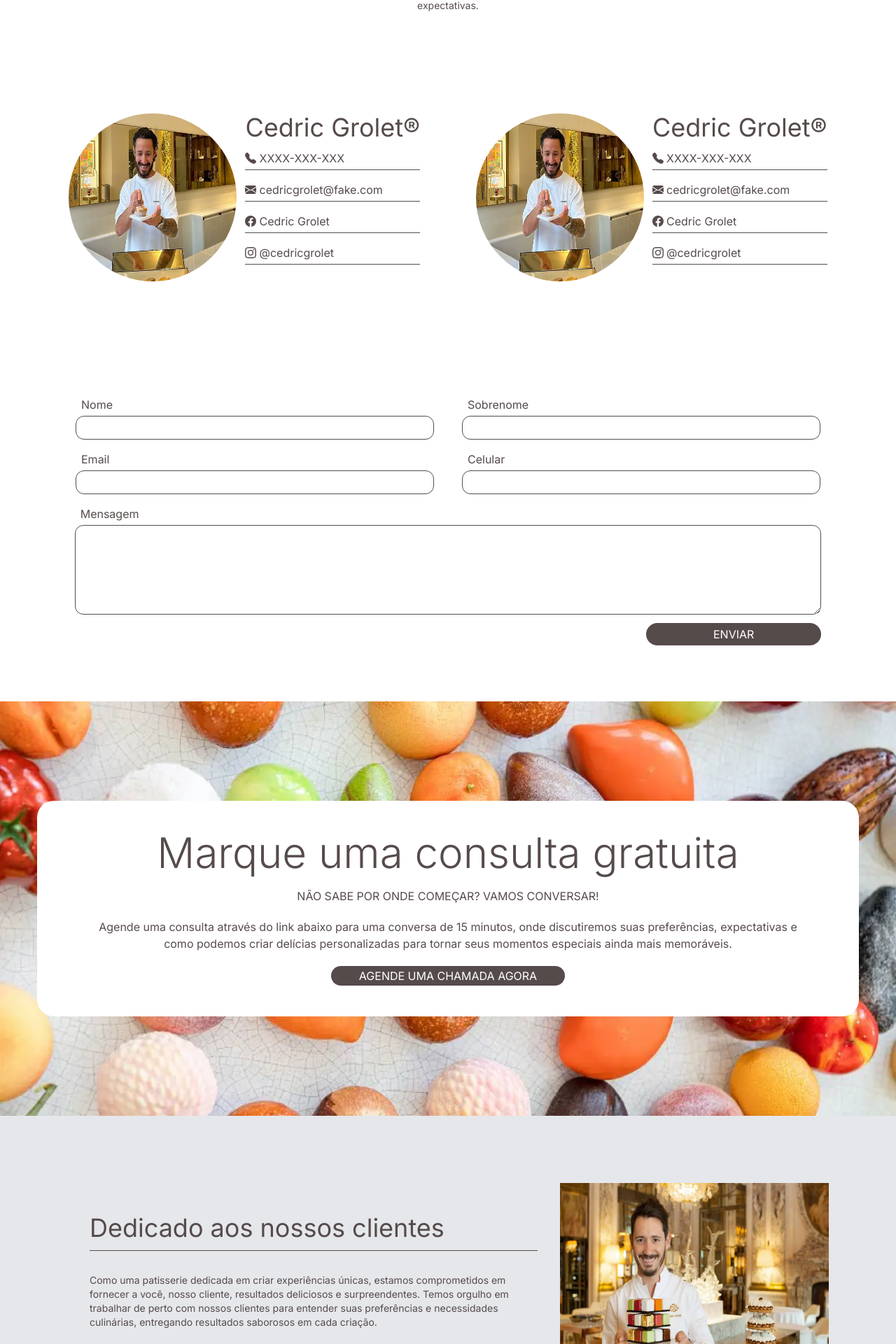
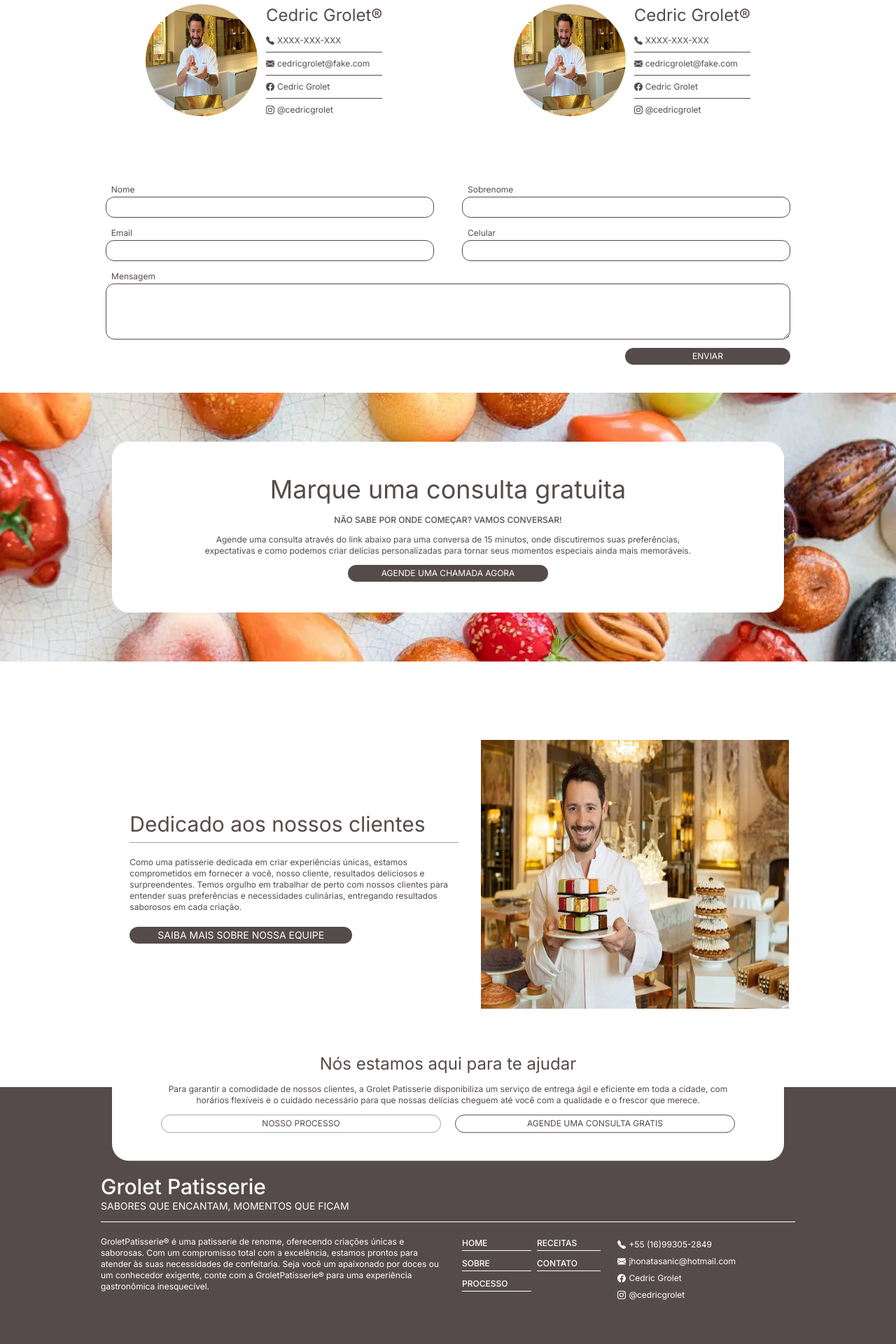
Before and after one commit to JhonatasAnicezio/Grolet_Patisserie, a Next.js app: page /contact in a window 1280 px wide. Shown: the part 350-2270 px from the top of the page at 70% size. Built offline with nearby package versions, Linux system fonts and the light colour scheme.

Commit message:
refactor: css

```diff
--- a/src/app/contact/page.tsx
+++ b/src/app/contact/page.tsx
@@ -5,42 +5,42 @@ import { BsFacebook, BsFillEnvelopeFill, BsFillTelephoneFill, BsInstagram } from
 export default function Contact() {
   return (
     <main className="flex flex-col items-center  pt-space-header">
-      <div className="flex flex-col gap-3 py-16 items-center text-center text-brown-350 w-4/5">
-        <h1 className="text-6xl">Entrar em contato</h1>
-        <h2>CONTATO COM O NOSSO TIME DE ATENDIMENTO</h2>
-        <p className="text-sm px-20">Está pronto para encomendar algo especial e exclusivo? Queremos ouvir suas ideias e transformá-las em realidade! Entre em contato conosco hoje mesmo e vamos trabalhar juntos para criar um pedido personalizado que atenda perfeitamente às suas expectativas.</p>
+      <div className="flex flex-col gap-2 py-8 items-center text-center text-brown-350 w-4/5">
+        <h1 className="text-4xl">Entrar em contato</h1>
+        <h2 className="text-sm text-brown-300 font-semibold">CONTATO COM O NOSSO TIME DE ATENDIMENTO</h2>
+        <p className="text-xs px-20">Está pronto para encomendar algo especial e exclusivo? Queremos ouvir suas ideias e transformá-las em realidade! Entre em contato conosco hoje mesmo e vamos trabalhar juntos para criar um pedido personalizado que atenda perfeitamente às suas expectativas.</p>
       </div>
-      <div className="flex p-10 text-brown-350">
-        <div className="flex p-10 gap-3">
-          <img className="w-60 h-60 rounded-full" src="/cedric-grolet.webp" alt="Descrição da imagem" />
+      <div className="flex w-3/4 justify-between text-brown-350">
+        <div className="flex p-12 gap-3">
+          <img className="w-40 h-40 rounded-full" src="/cedric-grolet.webp" alt="Descrição da imagem" />
           <div>
-            <div className="flex flex-col gap-2">
-              <h2 className="text-4xl">Cedric Grolet®</h2>
-              <nav className="flex flex-col gap-3">
-                <a className="flex items-center py-1 gap-1 border-b border-brown-350"><BsFillTelephoneFill />XXXX-XXX-XXX</a>
-                <a className="flex items-center py-1 gap-1 border-b border-brown-350"><BsFillEnvelopeFill />cedricgrolet@fake.com</a>
-                <Link href='https://www.facebook.com/cedricgrolet' className="transition duration-500 flex items-center py-1 gap-1 hover:text-brown-900 border-b border-brown-350">
+            <div className="flex flex-col gap-1">
+              <h2 className="text-2xl">Cedric Grolet®</h2>
+              <nav className="flex flex-col text-xs">
+                <a className="flex items-center py-2 gap-1 border-b border-brown-350"><BsFillTelephoneFill />XXXX-XXX-XXX</a>
+                <a className="flex items-center py-2 gap-1 border-b border-brown-350"><BsFillEnvelopeFill />cedricgrolet@fake.com</a>
+                <Link href='https://www.facebook.com/cedricgrolet' className="transition duration-500 flex items-center py-2 gap-1 hover:text-brown-900 border-b border-brown-350">
                   <BsFacebook />Cedric Grolet
                 </Link>
-                <Link href='https://www.instagram.com/cedricgrolet/' className="transition duration-500 flex items-center py-1 gap-1 hover:text-brown-900 border-b border-brown-350">
+                <Link href='https://www.instagram.com/cedricgrolet/' className="transition duration-500 flex items-center py-2 gap-1 hover:text-brown-900">
                   <BsInstagram />@cedricgrolet
                 </Link>
               </nav>
             </div>
           </div>
         </div>
-        <div className="flex p-10 gap-3">
-          <img className="w-60 h-60 rounded-full" src="/cedric-grolet.webp" alt="Descrição da imagem" />
+        <div className="flex p-12 gap-3">
+          <img className="w-40 h-40 rounded-full" src="/cedric-grolet.webp" alt="Descrição da imagem" />
           <div>
-            <div className="flex flex-col gap-2">
-              <h2 className="text-4xl">Cedric Grolet®</h2>
-              <nav className="flex flex-col gap-3">
-                <a className="flex items-center py-1 gap-1 border-b border-brown-350"><BsFillTelephoneFill />XXXX-XXX-XXX</a>
-                <a className="flex items-center py-1 gap-1 border-b border-brown-350"><BsFillEnvelopeFill />cedricgrolet@fake.com</a>
-                <Link href='https://www.facebook.com/cedricgrolet' className="transition duration-500 hover:text-brown-900 flex items-center py-1 gap-1 border-b border-brown-350">
+            <div className="flex flex-col gap-1">
+              <h2 className="text-2xl">Cedric Grolet®</h2>
+              <nav className="flex flex-col text-xs">
+                <a className="flex items-center py-2 gap-1 border-b border-brown-350"><BsFillTelephoneFill />XXXX-XXX-XXX</a>
+                <a className="flex items-center py-2 gap-1 border-b border-brown-350"><BsFillEnvelopeFill />cedricgrolet@fake.com</a>
+                <Link href='https://www.facebook.com/cedricgrolet' className="transition duration-500 flex items-center py-2 gap-1 hover:text-brown-900 border-b border-brown-350">
                   <BsFacebook />Cedric Grolet
                 </Link>
-                <Link href='https://www.instagram.com/cedricgrolet/' className="transition duration-500 hover:text-brown-900 flex items-center py-1 gap-1 border-b border-brown-350">
+                <Link href='https://www.instagram.com/cedricgrolet/' className="transition duration-500 flex items-center py-2 gap-1 hover:text-brown-900">
                   <BsInstagram />@cedricgrolet
                 </Link>
               </nav>
@@ -49,12 +49,12 @@ export default function Contact() {
         </div>
       </div>
       <FormMessage />
-      <div className="flex flex-col items-center justify-center bg-cover h-banner w-full" style={{ backgroundImage: "url('/frutas.webp')" }}>
-        <div className="flex flex-col gap-5 p-11 items-center text-center text-brown-350 rounded-3xl w-11/12 bg-white">
-          <h2 className="text-6xl font-light">Marque uma consulta gratuita</h2>
-          <h3>NÃO SABE POR ONDE COMEÇAR? VAMOS CONVERSAR!</h3>
-          <p className="px-7">Agende uma consulta através do link abaixo para uma conversa de 15 minutos, onde discutiremos suas preferências, expectativas e como podemos criar delícias personalizadas para tornar seus momentos especiais ainda mais memoráveis.</p>
-          <button className="transition duration-500 px-10 py-0.5 rounded-full hover:bg-brown-900 bg-brown-350 text-white">AGENDE UMA CHAMADA AGORA</button>
+      <div className="flex items-center justify-center bg-cover h-96 w-full" style={{ backgroundImage: "url('/frutas.webp')" }}>
+        <div className="flex flex-col gap-3 p-11 items-center text-center text-brown-350 rounded-3xl w-3/4 bg-white">
+          <h2 className="py-1 text-4xl font-normal">Marque uma consulta gratuita</h2>
+          <h3 className="text-xs font-medium">NÃO SABE POR ONDE COMEÇAR? VAMOS CONVERSAR!</h3>
+          <p className="px-20 text-xs">Agende uma consulta através do link abaixo para uma conversa de 15 minutos, onde discutiremos suas preferências, expectativas e como podemos criar delícias personalizadas para tornar seus momentos especiais ainda mais memoráveis.</p>
+          <button className="transition duration-500 text-xs px-12 py-1 rounded-full hover:bg-brown-900 bg-brown-350 text-white">AGENDE UMA CHAMADA AGORA</button>
         </div>
       </div>
     </main>
--- a/src/components/Footer/index.tsx
+++ b/src/components/Footer/index.tsx
@@ -4,31 +4,31 @@ import { BsFillTelephoneFill, BsFillEnvelopeFill, BsFacebook, BsInstagram } from
 export function Footer() {
   return (
     <footer className="flex flex-col items-center text-brown-350 relative">
-      <div className="flex justify-center p-24 bg-gray-200 h-banner">
-        <div className="flex flex-col gap-8 items-start p-8">
-          <h2 className="text-4xl w-full py-3 border-b border-brown-350">Dedicado aos nossos clientes</h2>
-          <p className="text-sm font-normal">Como uma patisserie dedicada em criar experiências únicas, estamos comprometidos em fornecer a você, nosso cliente, resultados deliciosos e surpreendentes. Temos orgulho em trabalhar de perto com nossos clientes para entender suas preferências e necessidades culinárias, entregando resultados saborosos em cada criação.</p>
-          <Link href='/about' className="transition duration-500 px-10 py-1 rounded-full text-sm bg-brown-350 text-white hover:bg-brown-900">
+      <div className="flex w-10/12 justify-center items-center py-28">
+        <div className="flex flex-col w-2/4 gap-5 items-start p-8">
+          <h2 className="text-3xl w-full py-2 border-b border-gray-400">Dedicado aos nossos clientes</h2>
+          <p className="text-xs font-normal">Como uma patisserie dedicada em criar experiências únicas, estamos comprometidos em fornecer a você, nosso cliente, resultados deliciosos e surpreendentes. Temos orgulho em trabalhar de perto com nossos clientes para entender suas preferências e necessidades culinárias, entregando resultados saborosos em cada criação.</p>
+          <Link href='/about' className="transition duration-500 px-10 py-0.5 rounded-full text-sm bg-brown-350 text-white hover:bg-brown-900">
             SAIBA MAIS SOBRE NOSSA EQUIPE
           </Link>
         </div>
-        <img src="/cedric-dedicated.webp" className="w-96 h-80" />
+        <img src="/cedric-dedicated.webp" className="w-[440px] h-96 " />
       </div>
-      <div className="flex flex-col text-white px-36 justify-center items-center h-banner-regular w-full bg-brown-350">
-        <div className="w-full p-2 border-b border-white">
-          <h2 className="text-5xl">Grolet Patisserie</h2>
-          <p>SABORES QUE ENCANTAM , MOMENTOS QUE FICAM</p>
+      <div className="flex flex-col text-white py-28 px-36 justify-center items-center w-full bg-brown-350">
+        <div className="w-full py-3 border-b border-white">
+          <h2 className="text-3xl font-medium">Grolet Patisserie</h2>
+          <p className="text-sm">SABORES QUE ENCANTAM, MOMENTOS QUE FICAM</p>
         </div>
-        <div className="flex gap-5 p-5">
-          <p>GroletPatisserie®  é uma patisserie de renome, oferecendo criações únicas e saborosas. Com um compromisso total com a excelência, estamos prontos para atender às suas necessidades de confeitaria. Seja você um apaixonado por doces ou um conhecedor exigente, conte com a GroletPatisserie®  para uma experiência gastronômica inesquecível.</p>
-          <nav className="flex flex-col gap-2">
-            <Link href='/' className="transition duration-500 border-b border-white hover:text-brown-900 hover:border-brown-900">HOME</Link>
-            <Link href='/about' className="transition duration-500 border-b border-white hover:text-brown-900 hover:border-brown-900">SOBRE</Link>
-            <Link href='/process' className="transition duration-500 border-b border-white hover:text-brown-900 hover:border-brown-900">PROCESSO</Link>
-            <Link href='/recipes' className="transition duration-500 border-b border-white hover:text-brown-900 hover:border-brown-900">RECEITAS</Link>
-            <Link href='/contact' className="transition duration-500 border-b border-white hover:text-brown-900 hover:border-brown-900">CONTATO</Link>
+        <div className="flex gap-5 py-5 min-h-[180px]">
+          <p className="text-xs w-1/2">GroletPatisserie®  é uma patisserie de renome, oferecendo criações únicas e saborosas. Com um compromisso total com a excelência, estamos prontos para atender às suas necessidades de confeitaria. Seja você um apaixonado por doces ou um conhecedor exigente, conte com a GroletPatisserie®  para uma experiência gastronômica inesquecível.</p>
+          <nav className="flex flex-col font-medium text-xs flex-wrap w-1/5 max-h-[100px] gap-2">
+            <Link href='/' className="py-0.5 transition duration-500 border-b border-white hover:text-brown-900 hover:border-brown-900">HOME</Link>
+            <Link href='/about' className="py-0.5 transition duration-500 border-b border-white hover:text-brown-900 hover:border-brown-900">SOBRE</Link>
+            <Link href='/process' className="py-0.5 transition duration-500 border-b border-white hover:text-brown-900 hover:border-brown-900">PROCESSO</Link>
+            <Link href='/recipes' className="py-0.5 transition duration-500 border-b border-white hover:text-brown-900 hover:border-brown-900">RECEITAS</Link>
+            <Link href='/contact' className="py-0.5 transition duration-500 border-b border-white hover:text-brown-900 hover:border-brown-900">CONTATO</Link>
           </nav>
-          <ul className="flex flex-col">
+          <ul className="flex flex-col text-xs">
             <li className="flex p-1 gap-1 items-center"><BsFillTelephoneFill />+55 (16)99305-2849</li>
             <li className="flex p-1 gap-1 items-center"><BsFillEnvelopeFill />jhonatasanic@hotmail.com</li>
             <Link className="transition duration-500 hover:text-brown-900" target="blank" href='https://www.facebook.com/cedricgrolet'>
@@ -40,14 +40,14 @@ export function Footer() {
           </ul>
         </div>
       </div>
-      <div className="flex flex-col gap-6 rounded-3xl items-center py-10 px-16 w-3/4 text-brown-350 bg-white absolute top-1/2 -translate-y-1/2">
-        <h3 className="text-3xl">Nós estamos aqui para te ajudar</h3>
-        <p className="text-center  text-sm">Para garantir a comodidade de nossos clientes, a Grolet Patisserie disponibiliza um serviço de entrega ágil e eficiente em toda a cidade, com horários flexíveis e o cuidado necessário para que nossas delícias cheguem até você com a qualidade e o frescor que merece.</p>
-        <div className="flex w-full justify-around">
-          <Link href='/process' className="transition duration-500 text-xs rounded-full py-1 px-28 border border-gray-400 hover:bg-gray-400 hover:text-white">
+      <div className="flex flex-col gap-3 rounded-3xl items-center py-10 px-16 w-3/4 text-brown-350 bg-white absolute top-[56%] -translate-y-[56%]">
+        <h3 className="text-2xl">Nós estamos aqui para te ajudar</h3>
+        <p className="text-center text-xs">Para garantir a comodidade de nossos clientes, a Grolet Patisserie disponibiliza um serviço de entrega ágil e eficiente em toda a cidade, com horários flexíveis e o cuidado necessário para que nossas delícias cheguem até você com a qualidade e o frescor que merece.</p>
+        <div className="flex text-xs text-center gap-2 w-full justify-around">
+          <Link href='/process' className="transition duration-500 rounded-full py-1 w-[48%] border border-gray-400 hover:bg-gray-400 hover:text-white">
             NOSSO PROCESSO
           </Link>
-          <Link href='/contact' className="transition duration-500 text-xs rounded-full py-1 px-20 border border-brown-350 hover:bg-brown-350 hover:text-white">
+          <Link href='/contact' className="transition duration-500 rounded-full py-1 w-[48%] border border-brown-350 hover:bg-brown-350 hover:text-white">
             AGENDE UMA CONSULTA GRATIS
           </Link>
         </div>
--- a/src/components/Form/FormMessage/index.tsx
+++ b/src/components/Form/FormMessage/index.tsx
@@ -21,7 +21,7 @@ export default function FormMessage() {
 
   return (
     <FormProvider {...createSendForm}>
-      <form className='flex flex-col py-20 gap-3 justify-center items-center w-full'>
+      <form className='flex flex-col py-10 gap-3 justify-center items-center w-11/12'>
         <Form.Field className='flex gap-10 w-full justify-center'>
           <Form.Field className='w-2/5'>
             <Form.Field className='flex justify-between items-center'>
@@ -91,7 +91,7 @@ export default function FormMessage() {
             type='button'
             disabled={isSubmitting}
             onClick={handleSubmit(consol)}
-            className='transition duration-500 rounded-full px-24 py-1 bg-brown-350 text-white hover:bg-brown-900'
+            className='transition duration-500 rounded-full text-xs px-24 py-1 bg-brown-350 text-white hover:bg-brown-900'
           >
             ENVIAR
           </button>
--- a/src/components/Form/Input.tsx
+++ b/src/components/Form/Input.tsx
@@ -11,7 +11,7 @@ export function Input(props: InputProps) {
   return (
     <input
       id={props.name}
-      className="rounded-xl w-full px-2 py-1 border border-brown-350"
+      className="rounded-xl w-full px-1 py-0.5 border border-brown-350"
       {...register(props.name)}
       {...props}
     />
--- a/src/components/Form/Label.tsx
+++ b/src/components/Form/Label.tsx
@@ -3,7 +3,7 @@ import { LabelHTMLAttributes } from 'react';
 export function Label(props: LabelHTMLAttributes<HTMLLabelElement>) {
   return (
     <label
-      className="flex px-2 py-1 text-base text-brown-350"
+      className="flex px-2 py-0.5 text-xs text-brown-350"
       {...props}
     />
   )
--- a/src/components/Form/Textarea.tsx
+++ b/src/components/Form/Textarea.tsx
@@ -10,7 +10,7 @@ export function Textarea(props: TextareaProps) {
 
   return (
     <textarea
-      className='rounded-xl w-full h-32 px-2 py-1 border border-brown-350'
+      className='rounded-xl w-full h-20 px-2 py-1 border border-brown-350'
       id={props.name}
       {...register(props.name)}
       {...props}
```
